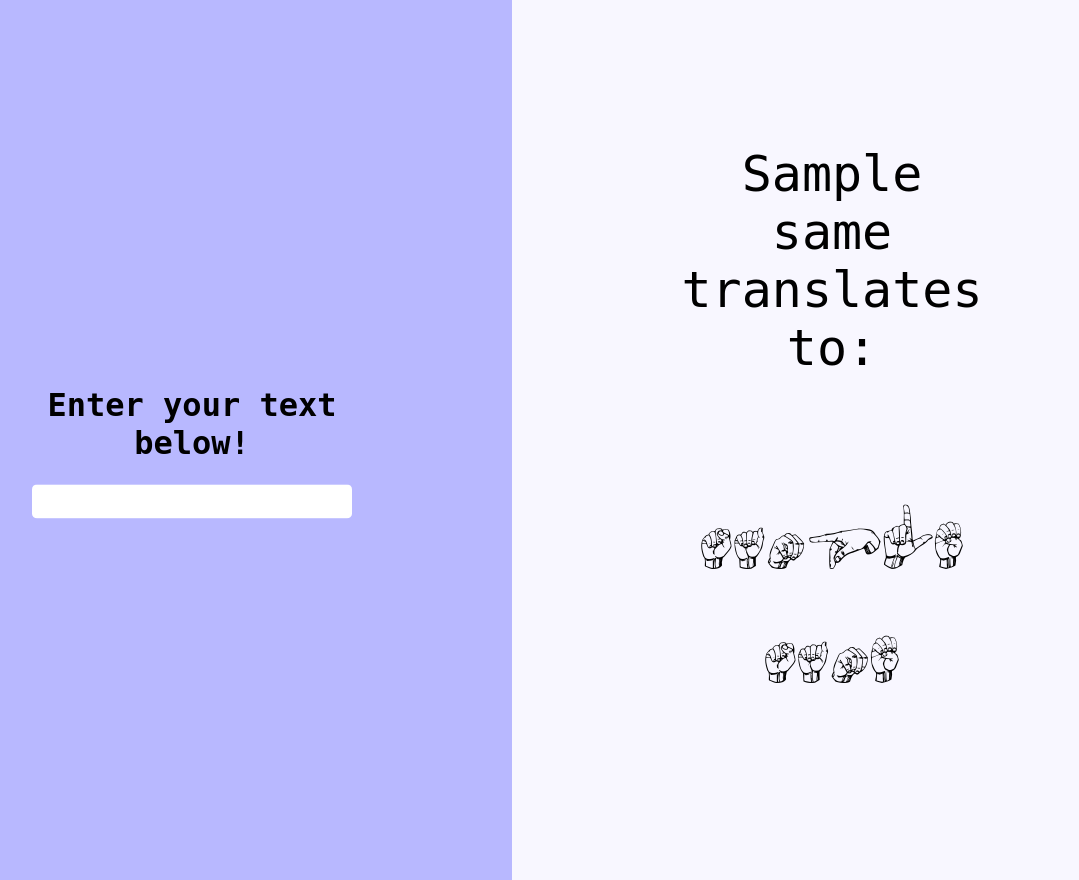
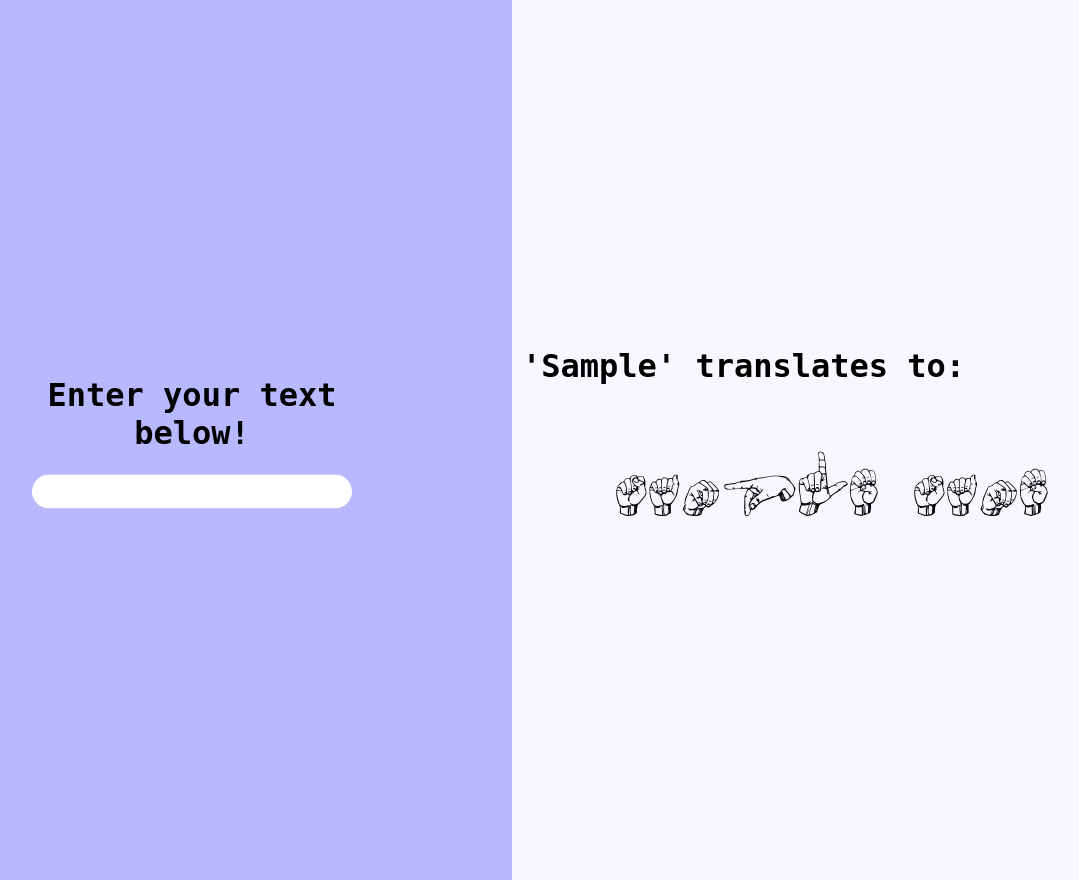
Before and after one commit to yfq512/Sign-Language-Translator, a Flask app: template templates/home.html in a window 1280 px wide. Shown: the whole page, without its empty margins (128-1207 px from the left). Run offline with Flask 2, Linux system fonts and the light colour scheme; the template is opened without the code that fills it: most values are stand-ins (such as "Sample title", 1, 10 or a date in 2020).

Commit message:
Fix spacing and add common greetings
Fix spacing

```diff
--- a/main.py
+++ b/main.py
@@ -1,4 +1,3 @@
-from __future__ import division
 
 # Our Backend for the App!
 # Built with Flask
@@ -9,23 +8,10 @@ import requests
 import os
 from flask import send_file
 
-import re
-import sys
-
-from google.cloud import speech
-from google.cloud.speech import enums
-from google.cloud.speech import types
-import pyaudio
-from six.moves import queue
-
-# Audio recording parameters
-RATE = 16000
-CHUNK = int(RATE / 10)  # 100ms
-
 # Create the application
 app = flask.Flask(__name__)
 
-# serving home.html
+# serving find.html
 @app.route('/', methods=['GET'])
 def serve_page():
     return flask.render_template('home.html')
@@ -35,7 +21,15 @@ def serve_page():
 def process_query():
     data = flask.request.form  # is a dictionary
     input = data['user_input']
-    return flask.render_template('home.html', same=input)
+    input_in_list = input.split(' ')
+    for s,i in enumerate(input_in_list):
+        if i.lower() == "hello":
+            input_in_list[s] = "static/hello.png"
+        if i.lower() == "yes":
+            input_in_list[s] = "static/yes.png"
+        if i.lower() == "no":
+            input_in_list[s] = "static/no.png"
+    return flask.render_template('home.html', same=input_in_list, og=input)
 
 
 if __name__ == '__main__':
--- a/static/style.css
+++ b/static/style.css
@@ -1,6 +1,12 @@
 p {
   font-family: Andale Mono, monospace;
-  font-size: 50px;
+  padding: 0px;
+  margin: 0 auto;
+  text-align: center;
+}
+
+div {
+  text-align: center;
 }
 
 h1 {
@@ -12,38 +18,10 @@ input {
   transition: all 0.2s;
   width: 100%;
   padding: 0.5em;
-  border-radius: 5px;
+  border-radius: 1000px;
 }
-
-
 input[type=text]:focus {
   border: 3px solid #55555599;
-}
-
-.leftinput {
-  left: 0;
-  width: 50%;
-  margin: 15% auto;
-  background-color: #ffffff88;
-  padding: 1em;
-  border-radius: 5px;
-  position: relative;
-  right: 400px;
-  bottom: 100px;
-}
-
-.rightoutput {
-  right: 0;
-  background-color: #ffffff88;
-  width: 50%;
-  margin: 15% auto;
-  padding: 1em;
-  border-radius: 5px;
-  position: absolute;
-  top: 50%;
-  left: 50%;
-  transform: translate(-50%, -50%);
-  text-align: center;
 }
 
 /* Split the screen in half */
@@ -54,7 +32,6 @@ input[type=text]:focus {
   z-index: 1;
   top: 0;
   overflow-x: hidden;
-  padding-top: 20px;
 }
 
 /* Control the left side */
@@ -67,6 +44,9 @@ input[type=text]:focus {
 .right {
   right: 0;
   background-color: #F8F7FF;
+  padding: 0px;
+  text-align: center;
+  display: inline-block;
 }
 
 /* If you want the content centered horizontally and vertically */
@@ -76,11 +56,31 @@ input[type=text]:focus {
   left: 50%;
   transform: translate(-50%, -50%);
   text-align: center;
+  padding: 0px;
 }
 
 /* Style the image inside the centered container, if needed */
 .centered img {
-  width: 150px;
+  width: 100px;
+  border-radius: 50%;
+}
+
+.filled {
+  position: relative;
+  top: 50%;
+  left: 50%;
+  transform: translate(-50%, -50%);
+  padding: 10px;
+  text-align: center;
+  display: flex;
+  flex-wrap: wrap;
+  justify-content: space-between;
+  align-content: center;
+}
+
+/* Style the image inside the centered container, if needed */
+.filled img {
+  width: 100px;
   border-radius: 50%;
 }
 
@@ -91,13 +91,10 @@ input[type=text]:focus {
   margin-bottom: 1em;
 }
 
-body {
-  background-color: #55555599;
-  background-size: cover;
+.beside {
+  display: inline-block;
+  padding: 17px;
 }
-
-
-
 @charset "UTF-8";
 
 /*!
--- a/templates/home.html
+++ b/templates/home.html
@@ -18,12 +18,18 @@
 </div>
 
 <div class="split right">
-  <div class="centered">
+  <div class="filled">
     {% if same|length == 0%}
-    <p>The translation will appear here!</p>
+    <h1>The translation will appear here!</h1>
     {% else %}
-    <p>{{same}} translates to:</p>
-    <p class="signlanguage">{{ same }}</p>
+    <h1>'{{og}}' translates to:</h1>
+    {% for s in same %}
+    {% if "static/" in s%}
+    <img src = {{s}} class="beside">
+    {% else %}
+    <p class="signlanguage beside"> {{ s }} </p>
+    {% endif %}
+    {% endfor %}
     {% endif %}
   </div>
 </div>
```
Also changed, not shown: static/Mr Goose! copy.png (deleted), static/hello.png, static/sign-language-alphabet.png (deleted).
